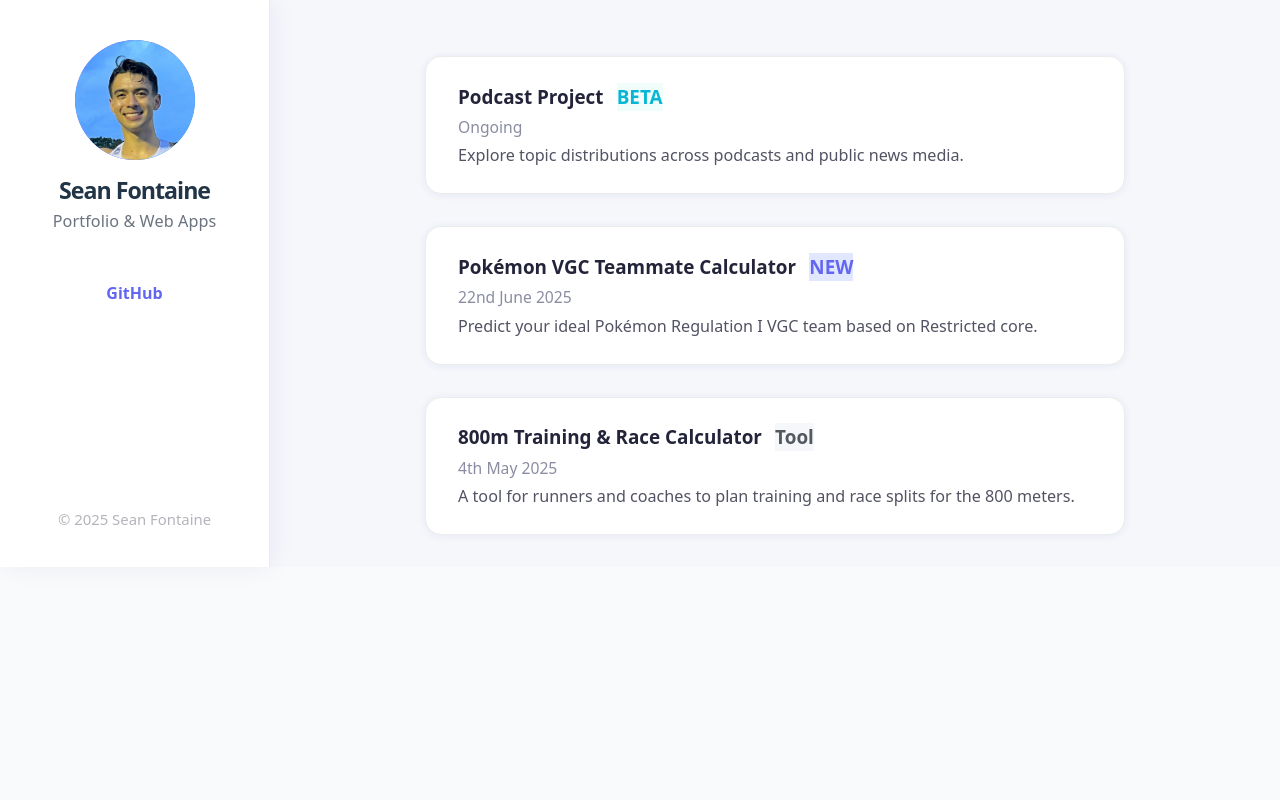
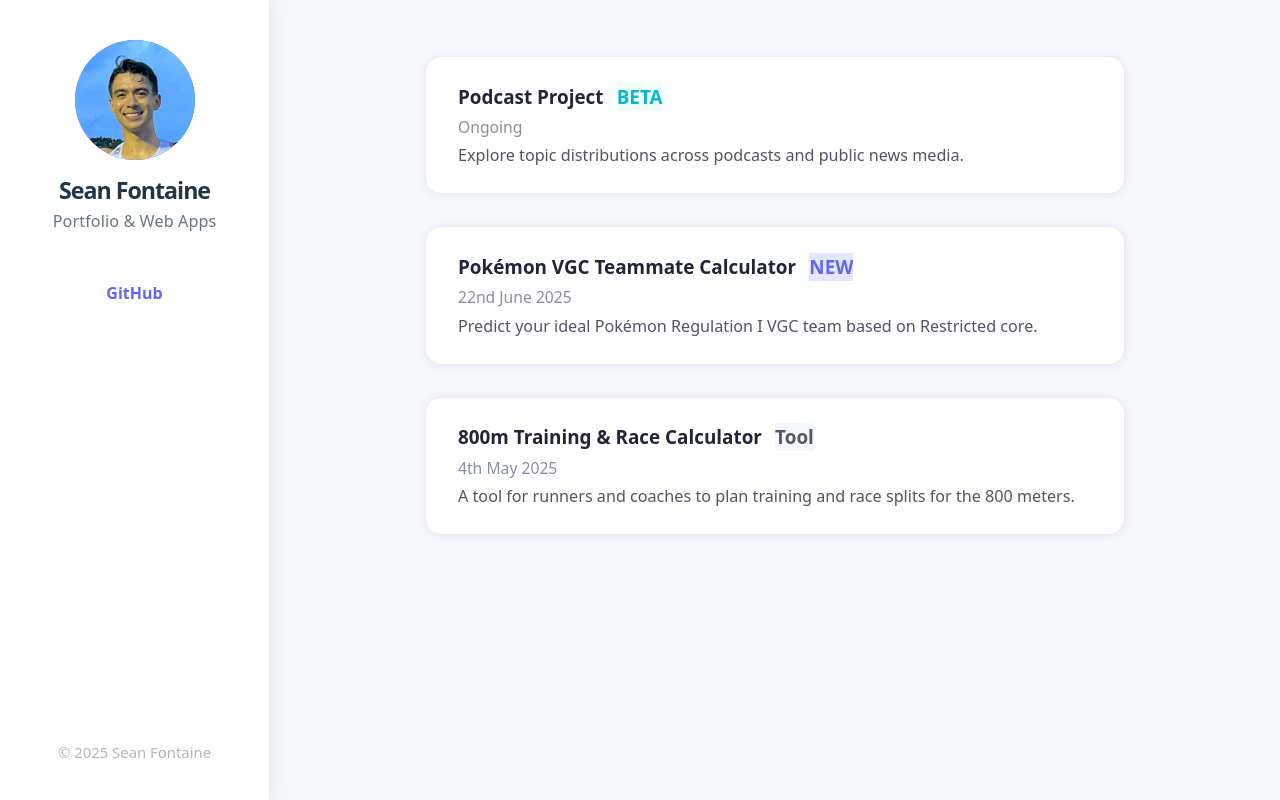
Before and after one commit to spidersocks/developer-site, a React (Vite) app in the folder frontend/tailwindcss4/: page /en in a window 1280 px wide. Built offline with nearby package versions, Linux system fonts and the light colour scheme.

Commit message:
Restyling home page

```diff
--- a/frontend/tailwindcss4/src/index.css
+++ b/frontend/tailwindcss4/src/index.css
@@ -22,7 +22,10 @@ html, body {
 }
 
 body {
-  background: #f9fafb;
+  background: #f5f7fb;
+  min-height: 100vh;
+  margin: 0;
+  padding: 0;
 }
 
 a {
--- a/frontend/tailwindcss4/src/pages/Home.module.css
+++ b/frontend/tailwindcss4/src/pages/Home.module.css
@@ -1,9 +1,8 @@
 .homeRoot {
-  /* REMOVE min-height: 100vh; */
-  /* REMOVE width: 100vw; */
-  background: #f5f7fb;
+  min-height: 100vh;
   display: flex;
   width: 100%;
+  background: none;
 }
 
 .sidebar {
@@ -15,7 +14,7 @@
   align-items: center;
   padding: 2.5rem 1.2rem 1.2rem 1.2rem;
   border-right: 1px solid #ececec;
-  /* REMOVE min-height: 100vh; */
+  min-height: 100vh;
   z-index: 2;
   position: relative;
 }
```
